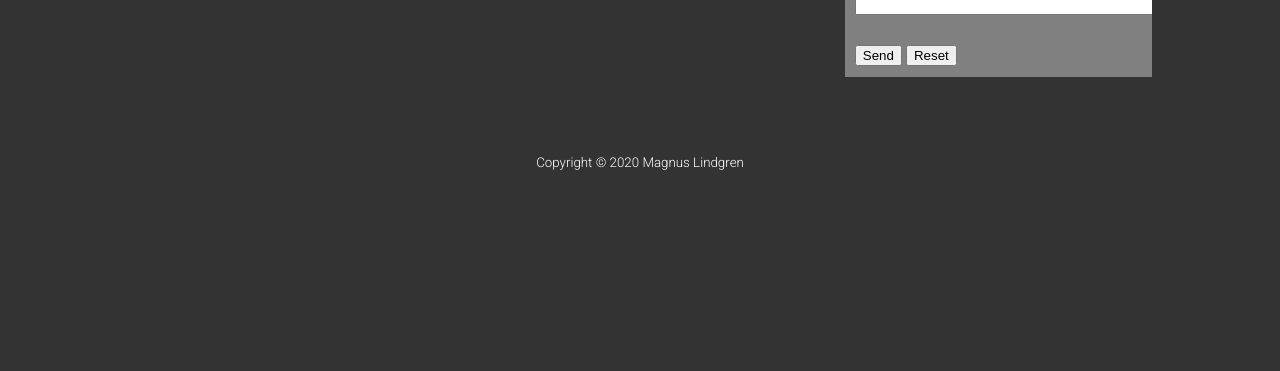
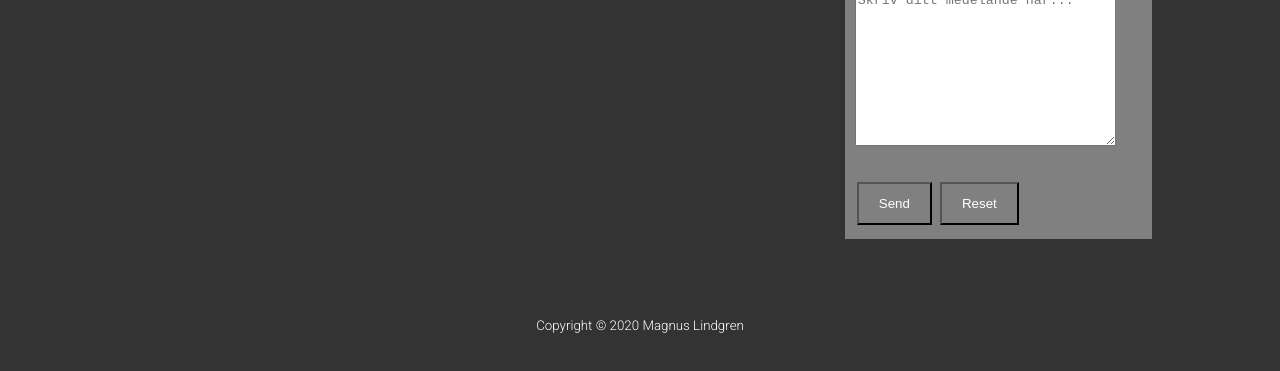
Before and after one commit to MagnusLindgren/MagnusLindgren.github.io, a plain HTML site: page contact.html in a window 1280 px wide. Shown: the part 652-1023 px from the top of the page. Before the commit the page ends 861 px from the top, so only its background shows below. Drawn offline with Linux system fonts and the light colour scheme.

Commit message:
Changed contact form

```diff
--- a/contact.html
+++ b/contact.html
@@ -56,8 +56,9 @@
                 E-mail:<br>
                 <input type="text" name="Mail: "><br>
                 Medelande:<br>
-                <input type="text" name="Medelande: " size="50"><br><br>
-                <input type="submit" value="Send">
+                <textarea name="Medelande: " rows="10" cols="30" placeholder="Skriv ditt medelande här..." ></textarea>
+                    <br><br>
+                <input type="submit" value="Send" onclick="alert('Tack för ditt medelande!')">
                 <input type="reset" value="Reset">
             </form>
         </aside>
--- a/style/style.css
+++ b/style/style.css
@@ -97,7 +97,16 @@ a:hover {
 
 .fab {
     font-size: 30px;
-    margin: 15px 5px 15px 5px;
+    margin: 25px 5px 15px 5px;
+}
+
+input[type=button], input[type=submit], input[type=reset] {
+    color: #fff;
+    background-color: gray;
+    padding: 12px 20px;
+    text-decoration: none;
+    margin: 4px 2px;
+    cursor: pointer;
 }
 
 #footer {
```
Also changed, not shown: index.html (+2 -2 lines).
